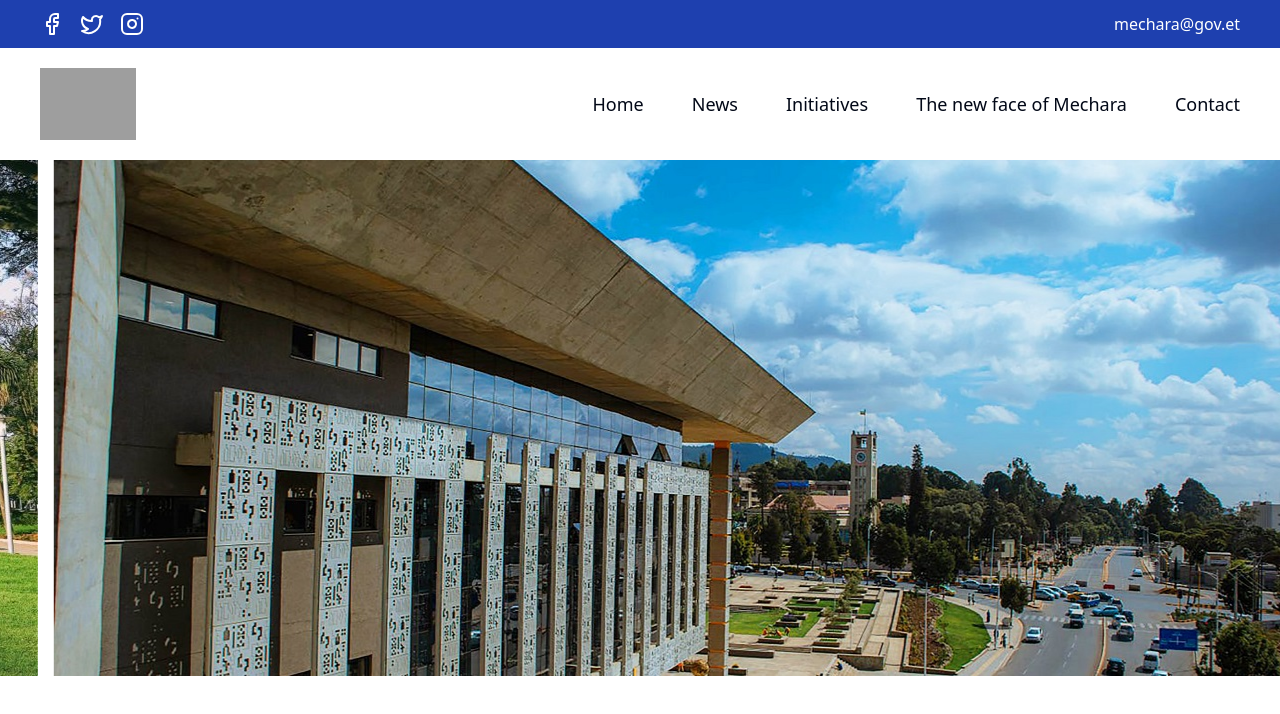
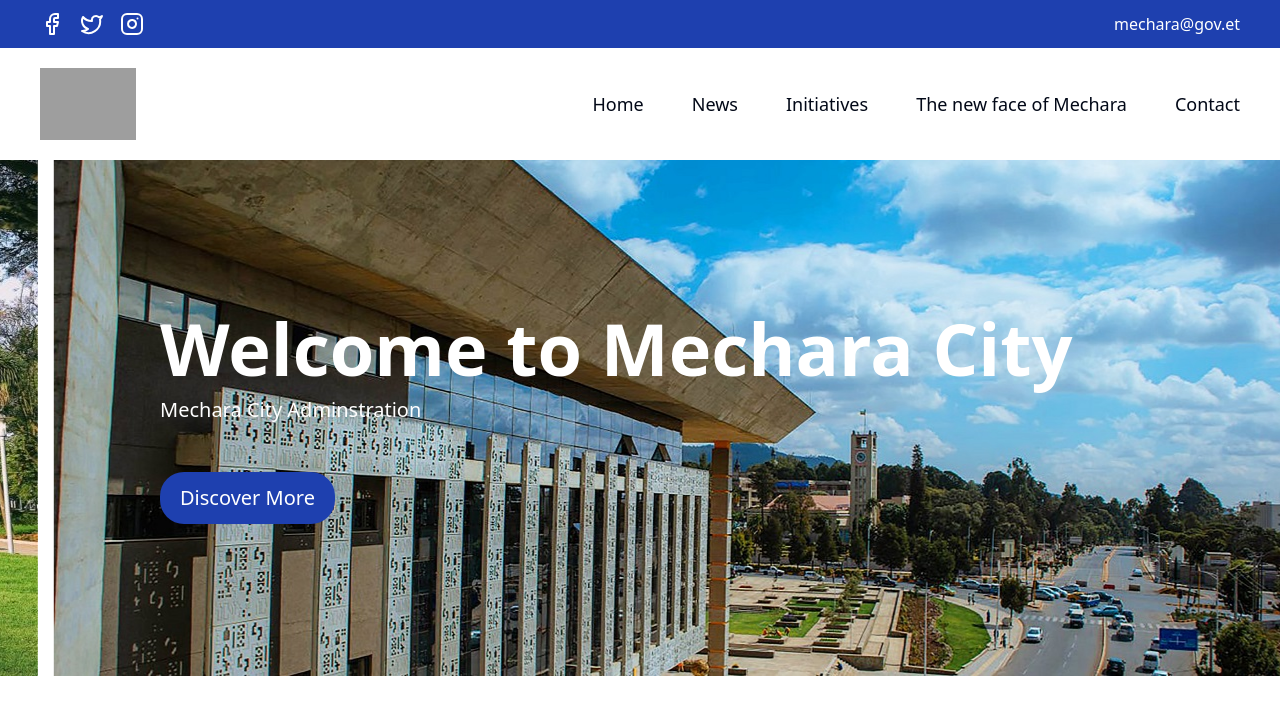
Before and after one commit to KidusThethird/mechara_project_2, a React (Vite) app: page / in a window 1280 px wide. Shown: the top 714 px of the page. Built offline with nearby package versions, Linux system fonts and the light colour scheme; grey boxes are pictures that could not be loaded.

Commit message:
update: hero section made

```diff
--- a/src/homepage_components/hero.jsx
+++ b/src/homepage_components/hero.jsx
@@ -14,7 +14,7 @@ import {
 
 export default function Hero() {
   return (
-    <div>
+    <div className="relative">
       <Carousel
         opts={{
           align: "start",
@@ -47,6 +47,22 @@ export default function Hero() {
           </CarouselItem>
         </CarouselContent>
       </Carousel>
+
+      <div className="absolute top-0 h-full w-full flex ">
+        <div className="my-auto  w-3/4   h-fit mx-auto space-y-9">
+          <div>
+            <h1 className="text-white text-7xl font-bold">
+              Welcome to Mechara City
+            </h1>
+            <h1 className="text-white text-xl py-3">
+              Mechara City Adminstration
+            </h1>
+          </div>
+          <button className="text-white text-xl bg-blue-800 rounded-3xl px-5 py-3">
+            Discover More
+          </button>
+        </div>
+      </div>
     </div>
   );
 }
```
Also changed, not shown: src/assets/images/img1.jpeg (added).
